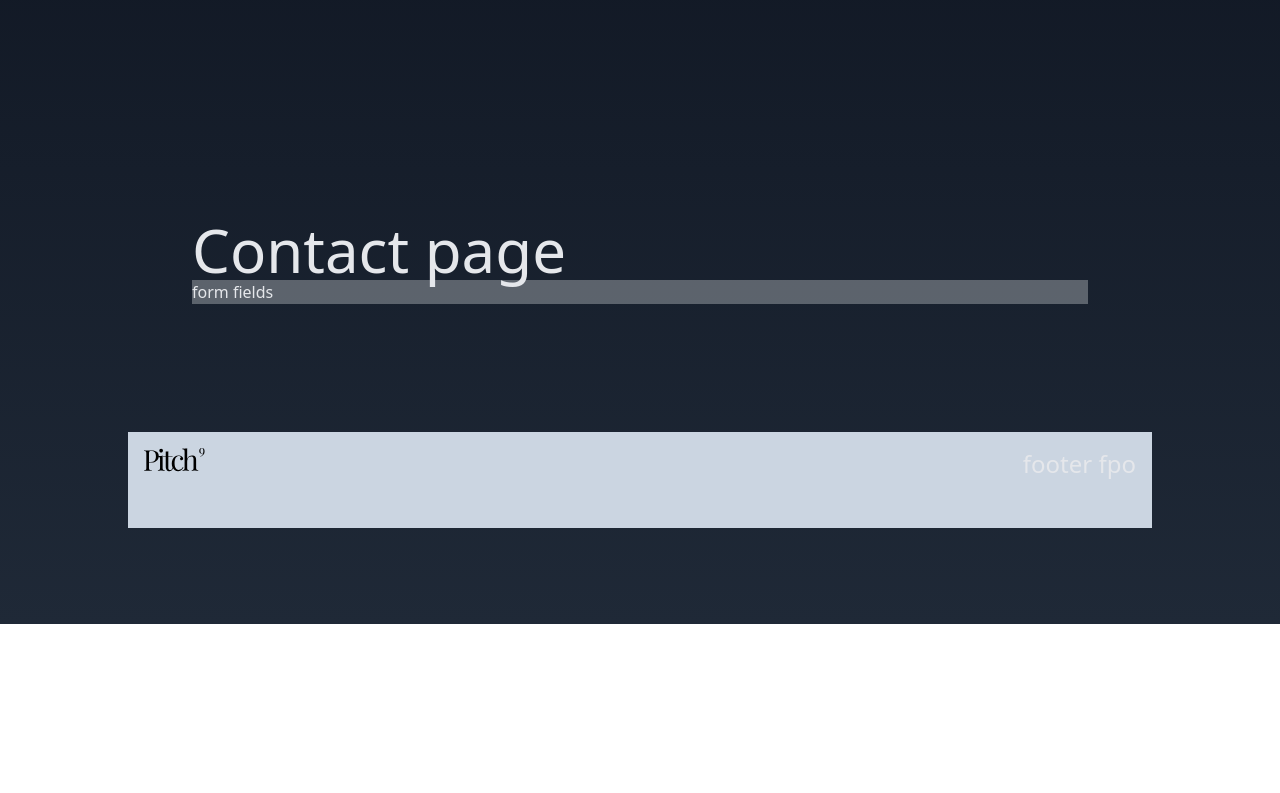
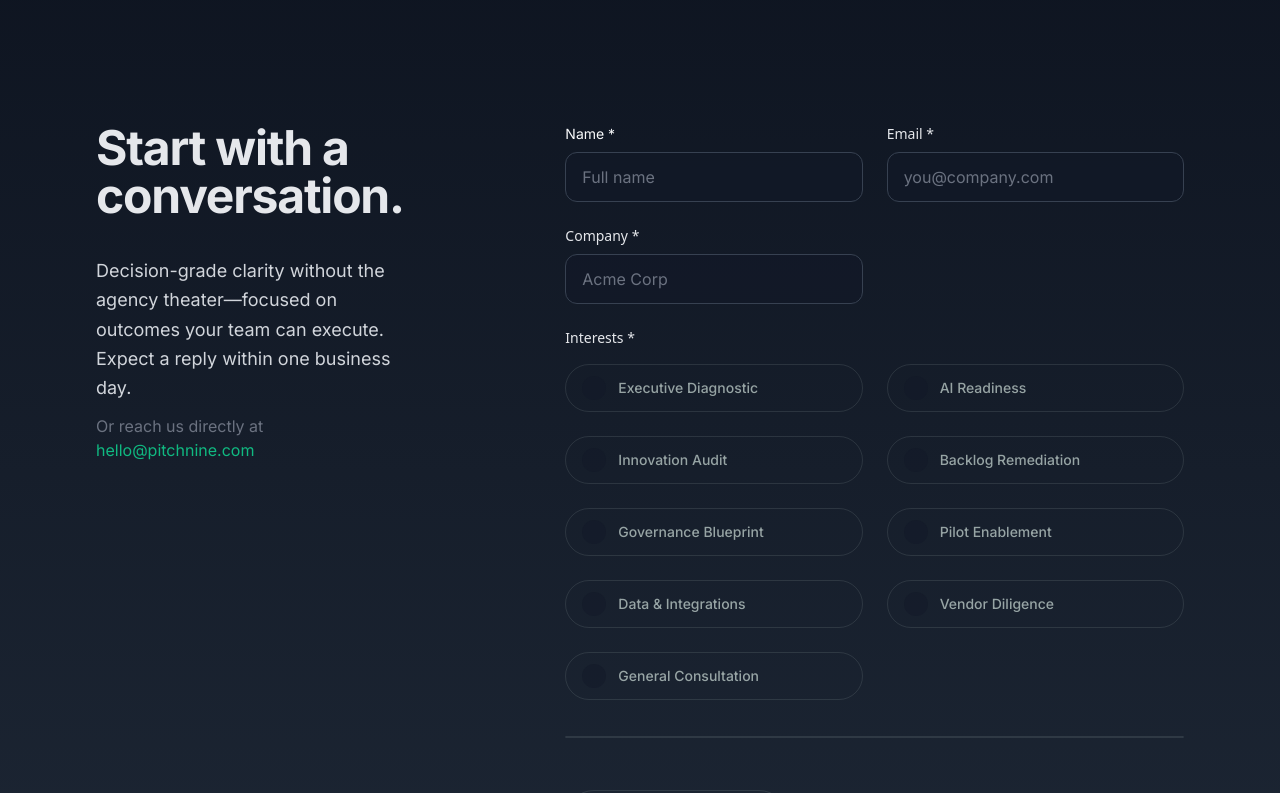
Before and after one commit to pitchnine/pitchnine, a SvelteKit app: page /contact in a window 1280 px wide. Shown: the part 780-1573 px from the top of the page. Before the commit the page ends 1404 px from the top, so only its background shows below. Built offline with nearby package versions, Linux system fonts and the light colour scheme; a web font is replaced by a local one.

Commit message:
form plopped on contact page

```diff
--- a/src/routes/contact/+page.svelte
+++ b/src/routes/contact/+page.svelte
@@ -2,17 +2,15 @@
     import Nav from '$lib/components/Nav.svelte';
     import Footer from '$lib/components/Footer.svelte';
     import ContactHero from '$lib/components/ContactHero.svelte';
+    import Form from '$lib/components/Form.svelte';
 </script>
 
 <Nav />
 
 <ContactHero />
 
-<div class="m-24">
-    <h1 class="text-6xl">Contact page</h1>
-    <form>
-        <div class="bg-slate-50/30">form fields</div>
-    </form>
+<div>
+    <Form />
 </div>
 
 <Footer />
```
